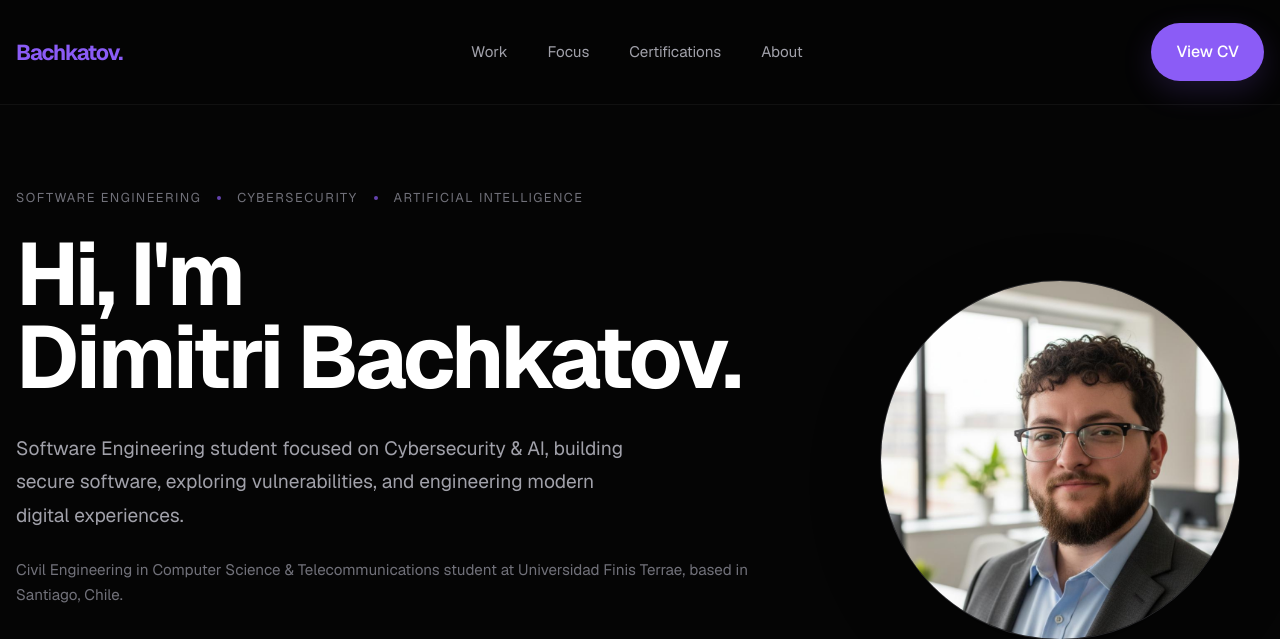
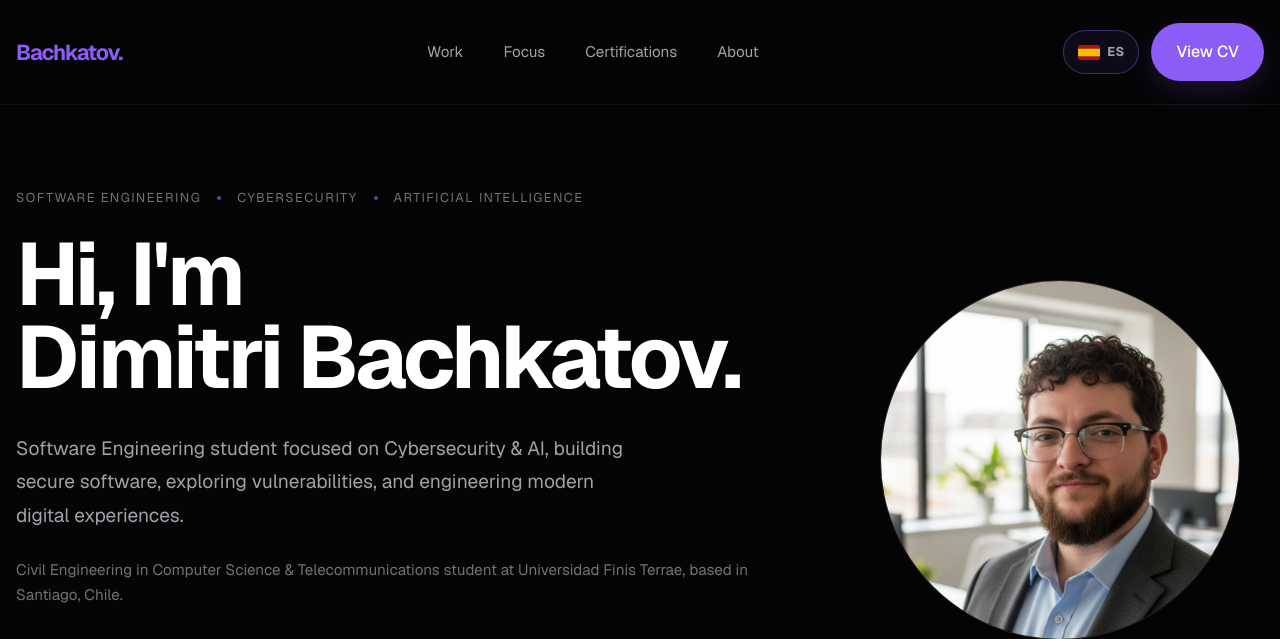
Before and after one commit to Mskre87/portfolio, a Django app: page / in a window 1280 px wide. Shown: the top 639 px of the page. Run offline with Django 5.2, Linux system fonts and the light colour scheme.

Commit message:
feat: add bilingual routes and language switcher

```diff
--- a/static/css/components/navbar.css
+++ b/static/css/components/navbar.css
@@ -135,3 +135,139 @@
     color:white;
 
 }
+
+/* ========================================
+   NAVBAR ACTIONS
+======================================== */
+
+.navbar__actions {
+
+    display: flex;
+
+    align-items: center;
+
+    gap: .75rem;
+
+}
+
+
+/* ========================================
+   LANGUAGE SWITCHER
+======================================== */
+
+.navbar__language {
+
+    display: inline-flex;
+
+    align-items: center;
+
+    justify-content: center;
+
+    gap: .45rem;
+
+    min-width: 64px;
+
+    height: 44px;
+
+    padding: 0 .85rem;
+
+    border: 1px solid rgba(139, 92, 246, .4);
+
+    border-radius: 999px;
+
+    background: rgba(139, 92, 246, .08);
+
+    color: var(--color-text-secondary);
+
+    font-size: .8rem;
+
+    font-weight: 700;
+
+    letter-spacing: .04em;
+
+    text-decoration: none;
+
+    transition:
+        color .25s ease,
+        border-color .25s ease,
+        background .25s ease,
+        transform .25s ease;
+
+}
+
+.navbar__language:hover {
+
+    color: var(--color-accent);
+
+    border-color: var(--color-accent);
+
+    background: rgba(139, 92, 246, .15);
+
+    transform: translateY(-1px);
+
+}
+
+.navbar__language:focus-visible {
+
+    outline: 2px solid var(--color-accent);
+
+    outline-offset: 3px;
+
+}
+
+.navbar__language-flag {
+
+    display: block;
+
+    width: 22px;
+
+    height: 15px;
+
+    object-fit: cover;
+
+    border-radius: 2px;
+
+    flex-shrink: 0;
+
+}
+
+.navbar__language-label {
+
+    line-height: 1;
+
+}
+
+
+/* ========================================
+   MOBILE
+======================================== */
+
+@media (max-width: 900px){
+
+    .navbar__links{
+
+        display:none;
+
+    }
+
+    .navbar__actions {
+
+        gap: .5rem;
+
+    }
+
+    .navbar__language {
+
+        min-width: 60px;
+
+        height: 40px;
+
+        padding: 0 .7rem;
+
+        font-size: .75rem;
+
+        gap: .35rem;
+
+    }
+
+}
--- a/templates/base.html
+++ b/templates/base.html
@@ -1,6 +1,8 @@
-{% load static %}
+{% load static i18n %}
+{% get_current_language as LANGUAGE_CODE %}
+
 <!DOCTYPE html>
-<html lang="{{ site.language }}">
+<html lang="{{ LANGUAGE_CODE }}">
 
 <head>
 
--- a/templates/components/navbar.html
+++ b/templates/components/navbar.html
@@ -1,9 +1,11 @@
-{% load static %}
+{% load static i18n %}
+{% get_current_language as LANGUAGE_CODE %}
+
 <nav class="navbar" aria-label="Primary navigation">
 
     <div class="container navbar__container">
 
-        <a href="/" class="navbar__brand">
+        <a href="{% url 'home' %}" class="navbar__brand">
 
             <span class="navbar__logo">
                 {{ site.name }}<span>.</span>
@@ -23,6 +25,58 @@
 
         </div>
 
+        <div class="navbar__actions">
+
+            {% if LANGUAGE_CODE == "en" %}
+
+                {% language "es" %}
+                    <a
+                        href="{% url request.resolver_match.url_name %}"
+                        class="navbar__language"
+                        lang="es"
+                        hreflang="es"
+                        aria-label="Cambiar idioma a español"
+                        title="Español">
+
+                        <img
+                            src="{% static 'images/flags/spain.svg' %}"
+                            alt=""
+                            class="navbar__language-flag"
+                            width="22"
+                            height="15"
+                            aria-hidden="true">
+
+                        <span class="navbar__language-label">ES</span>
+
+                    </a>
+                {% endlanguage %}
+
+            {% else %}
+
+                {% language "en" %}
+                    <a
+                        href="{% url request.resolver_match.url_name %}"
+                        class="navbar__language"
+                        lang="en"
+                        hreflang="en"
+                        aria-label="Switch language to English"
+                        title="English">
+
+                        <img
+                            src="{% static 'images/flags/usa.svg' %}"
+                            alt=""
+                            class="navbar__language-flag"
+                            width="22"
+                            height="15"
+                            aria-hidden="true">
+
+                        <span class="navbar__language-label">EN</span>
+
+                    </a>
+                {% endlanguage %}
+
+            {% endif %}
+
             {% if site.resume %}
 
                 <a
@@ -40,4 +94,6 @@
 
         </div>
 
+    </div>
+
 </nav>
```
Also changed, not shown: static/images/flags/spain.svg (added), static/images/flags/usa.svg (added). Lines whose indentation alone changed are shown as unchanged.
